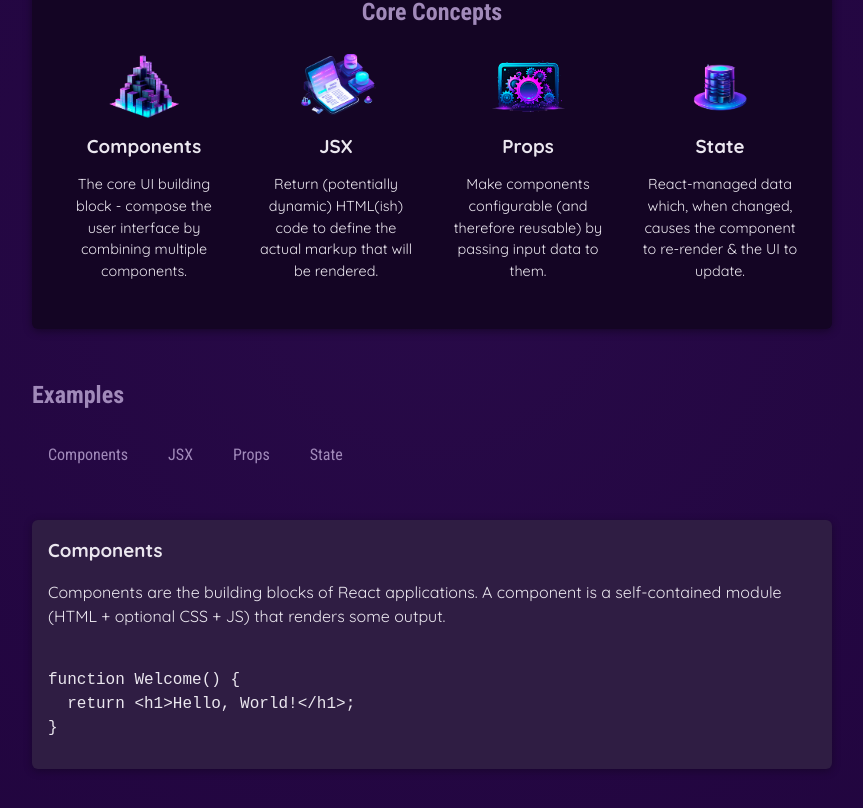
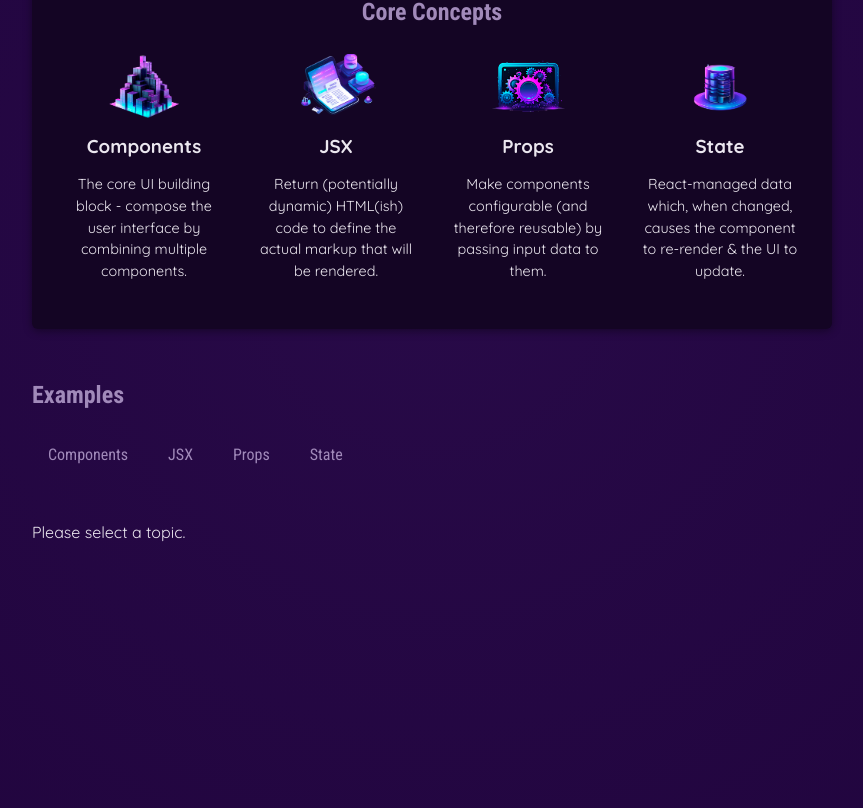
Before and after one commit to Polashahmad01/why-react, a React (Vite) app: page / in a window 1280 px wide. Shown: the part 370-1178 px from the top of the page, without its empty margins (208-1071 px from the left). Built offline with nearby package versions, Linux system fonts and the light colour scheme.

Commit message:
Refactor TabButton component to add active class when isSelected prop is true

```diff
--- a/src/App.jsx
+++ b/src/App.jsx
@@ -6,7 +6,7 @@
 import { CORE_CONCEPTS, EXAMPLES } from "./data"
 
 function App() {
-  const [selectedTopic, setSelectedTopic] = useState("components")
+  const [selectedTopic, setSelectedTopic] = useState()
 
   function handleSelect(selectedButton) {
     setSelectedTopic(selectedButton)
@@ -19,30 +19,20 @@
         <section id="core-concepts">
           <h2>Core Concepts</h2>
           <ul>
-            <CoreConcept
-              {...CORE_CONCEPTS[0]}
-            />
-            <CoreConcept
-              {...CORE_CONCEPTS[1]}
-            />
-            <CoreConcept
-              {...CORE_CONCEPTS[2]}
-            />
-            <CoreConcept
-              {...CORE_CONCEPTS[3]}
-            />
+            {CORE_CONCEPTS.map((coreConceptItem) => <CoreConcept key={coreConceptItem.title} {...coreConceptItem} />)}
           </ul>
         </section>
         <section id="examples">
           <h2>Examples</h2>
           <menu>
-            <TabButton onSelect={() => handleSelect("components")}>Components</TabButton>
-            <TabButton onSelect={() => handleSelect("jsx")}>JSX</TabButton>
-            <TabButton onSelect={() => handleSelect("props")}>Props</TabButton>
-            <TabButton onSelect={() => handleSelect("state")}>State</TabButton>
+            <TabButton isSelected={selectedTopic === "components"} onSelect={() => handleSelect("components")}>Components</TabButton>
+            <TabButton isSelected={selectedTopic === "jsx"} onSelect={() => handleSelect("jsx")}>JSX</TabButton>
+            <TabButton isSelected={selectedTopic === "props"} onSelect={() => handleSelect("props")}>Props</TabButton>
+            <TabButton isSelected={selectedTopic === "state"} onSelect={() => handleSelect("state")}>State</TabButton>
           </menu>
         </section>
-        <div id="tab-content">
+        {!selectedTopic && <p>Please select a topic.</p>}
+        {selectedTopic && <div id="tab-content">
           <h3>{EXAMPLES[selectedTopic].title}</h3>
           <p>{EXAMPLES[selectedTopic].description}</p>
           <pre>
@@ -50,7 +40,7 @@
               {EXAMPLES[selectedTopic].code}
             </code>
           </pre>
-        </div>
+        </div>}
       </main>
     </div>
   )
--- a/src/components/TabButton.jsx
+++ b/src/components/TabButton.jsx
@@ -1,7 +1,7 @@
-export default function TabButton({children, onSelect }) {
+export default function TabButton({children, onSelect, isSelected }) {
   return (
     <li>
-      <button onClick={onSelect}>{children}</button>
+      <button className={isSelected ? "active" : ""} onClick={onSelect}>{children}</button>
     </li>
   )
 }
```
